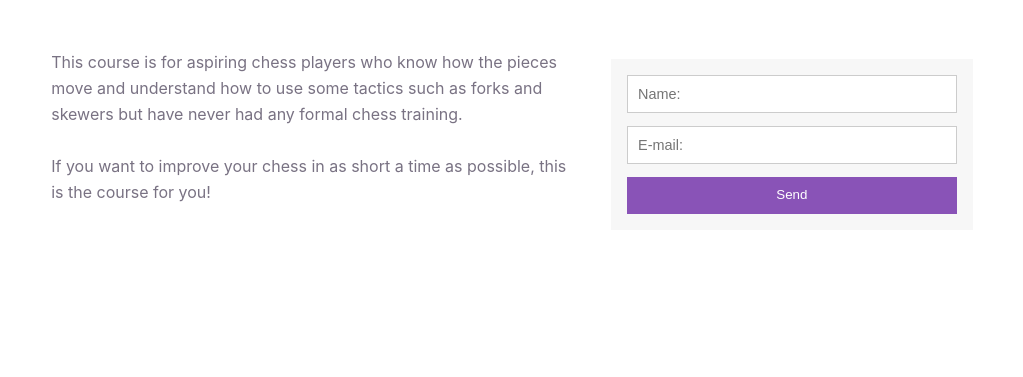
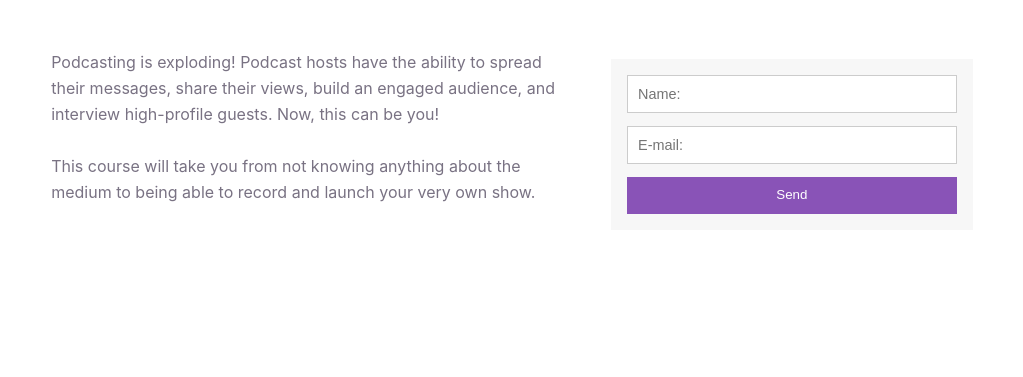
Before and after one commit to kastergarta/microlerning_app, a Gatsby site: page /form in a window 1280 px wide. Shown: the part 323-700 px from the top of the page, without its empty margins (128-1151 px from the left). Built offline with nearby package versions, Linux system fonts and the light colour scheme; Gatsby itself is replaced by a stand-in of ours.

Commit message:
template fix

```diff
--- a/src/pages/form.js
+++ b/src/pages/form.js
@@ -41,7 +41,7 @@ export default function FormPage () {
                 <div className={"row"}>
 
                     <div className={"col-7"}>
-                        <p>This course is for aspiring chess players who know how the pieces move and understand how to use some tactics such as forks and skewers but have never had any formal chess training.<br/><br/>  If you want to improve your chess in as short a time as possible, this is the course for you!</p>
+                        <p>Podcasting is exploding! Podcast hosts have the ability to spread their messages, share their views, build an engaged audience, and interview high-profile guests. Now, this can be you! <br/><br/> This course will take you from not knowing anything about the medium to being able to record and launch your very own show.</p>
                     </div>
 
                     <div className={"col-5"}>
```
